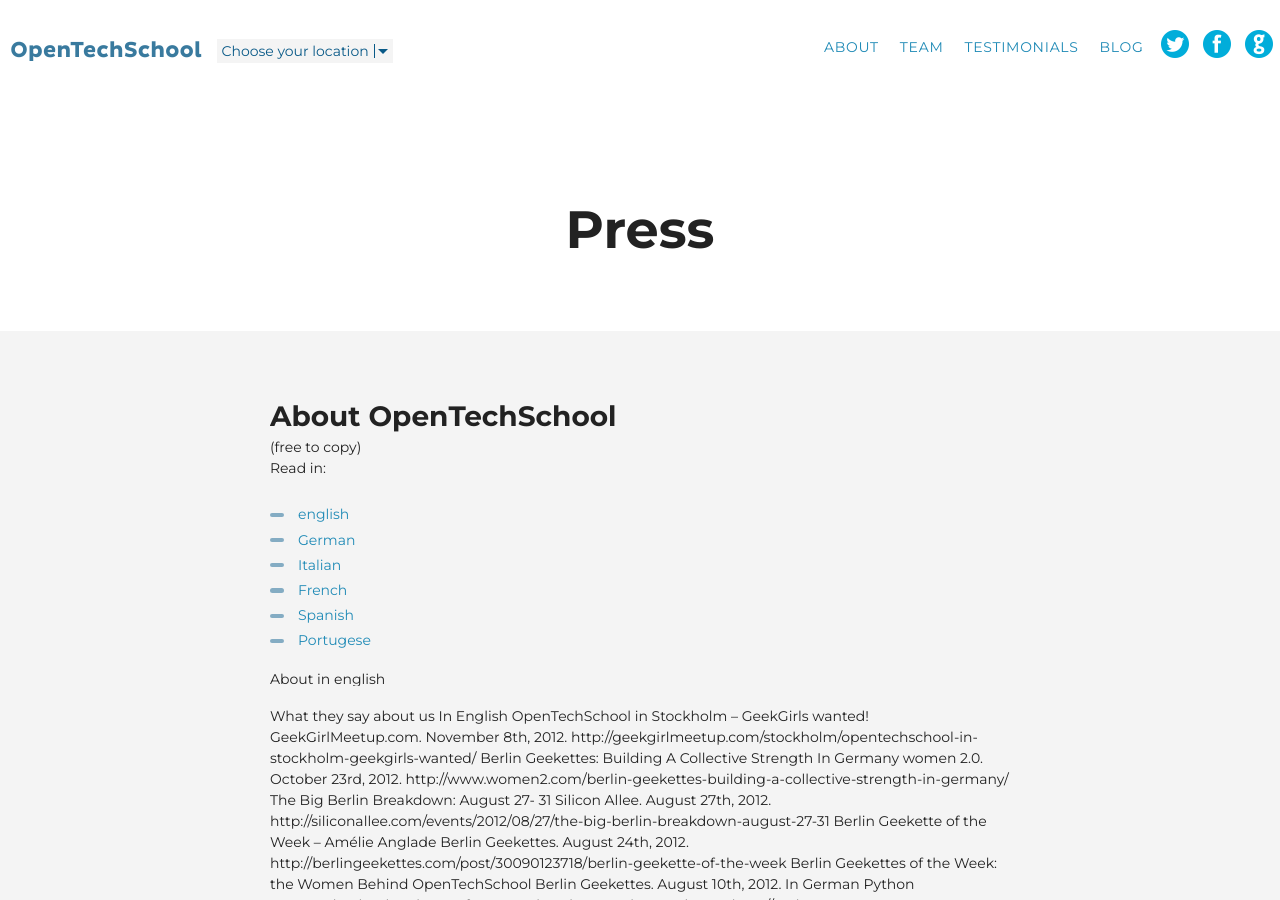
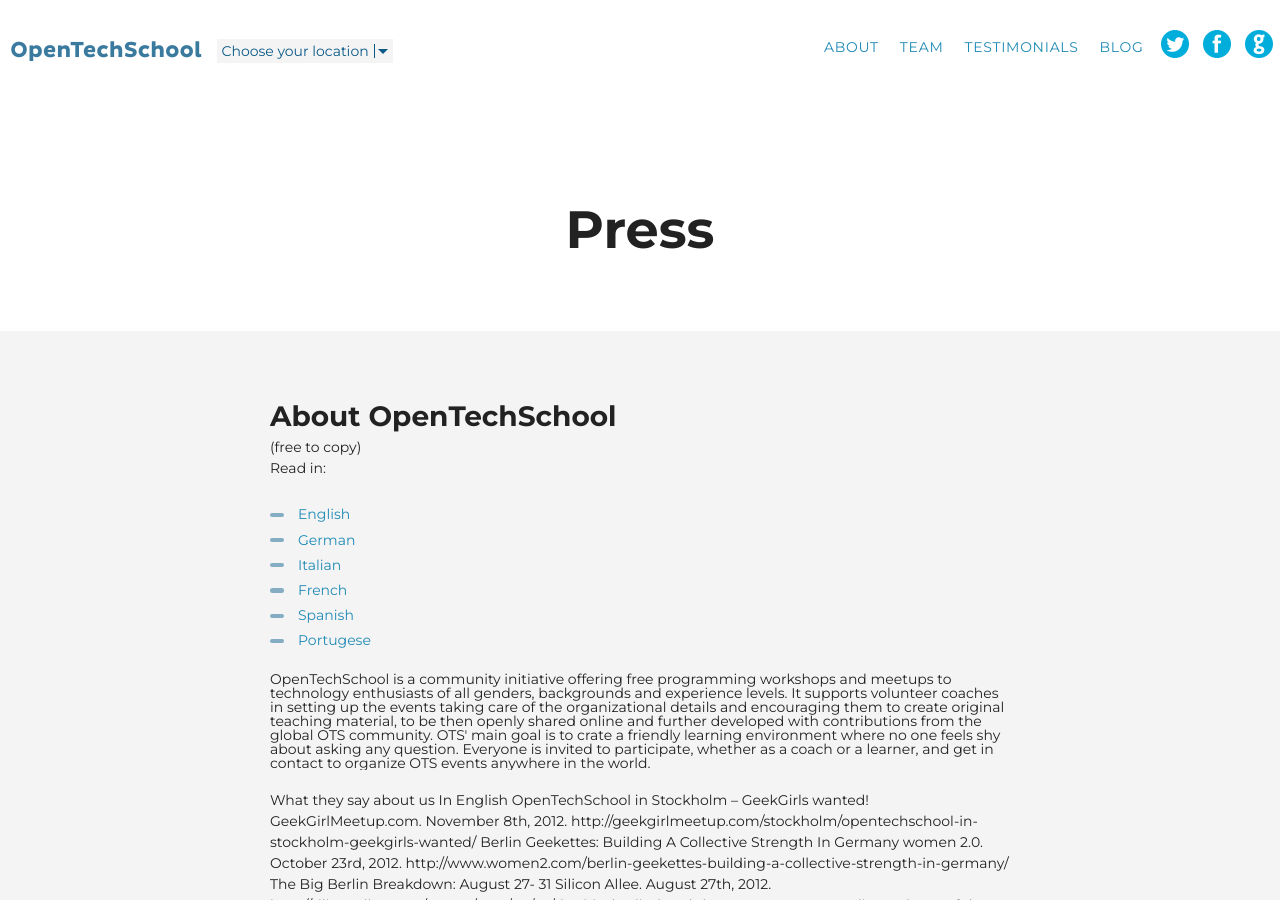
Before and after one commit to OpenTechSchool/www.opentechschool.org, a Jekyll site: the page built from press.html, in a window 1280 px wide and 900 px high. Built offline with Jekyll 4.4.1, drawn with Linux system fonts in a browser that asks for light colours; nearby versions of some CDN libraries.

Commit message:
add english about text for press

```diff
--- a/press.html
+++ b/press.html
@@ -10,7 +10,7 @@
 	<p>Read in:
 		<!-- FIXME: make this inline -->
 		<ul id="js-lang-selector">
-			<li><a href="#js-about-eng" class="active">english</a></li>
+			<li><a href="#js-about-eng" class="active">English</a></li>
 			<li><a href="#js-about-de">German</a></li>
 			<li><a href="#js-about-it">Italian</a></li>
 			<li><a href="#js-about-fr">French</a></li>
@@ -21,7 +21,7 @@
 	<div class="carousel">
 		<div class="carousel-inner">
 			<div class="item active" id="js-about-eng">
-				About in english
+				OpenTechSchool is a community initiative offering free programming workshops and meetups to technology enthusiasts of all genders, backgrounds and experience levels. It supports volunteer coaches in setting up the events taking care of the organizational details and encouraging them to create original teaching material, to be then openly shared online and further developed with contributions from the global OTS community. OTS' main goal is to crate a friendly learning environment where no one feels shy about asking any question. Everyone is invited to participate, whether as a coach or a learner, and get in contact to organize OTS events anywhere in the world.
 			</div>
 			<div class="item" id="js-about-de">
 				Über in Deutsch
```
